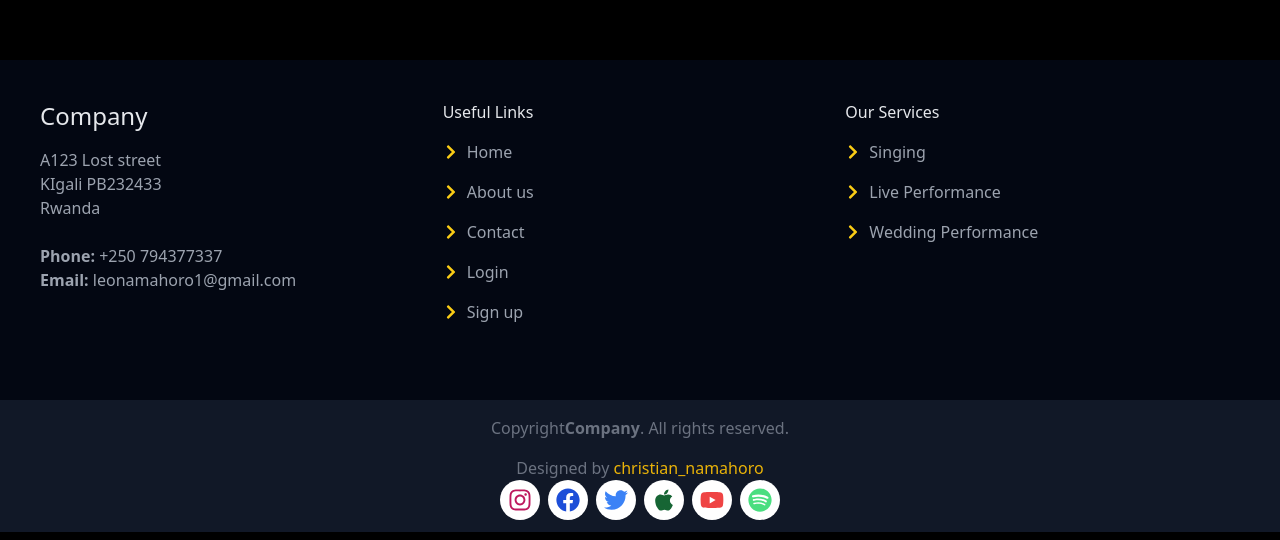
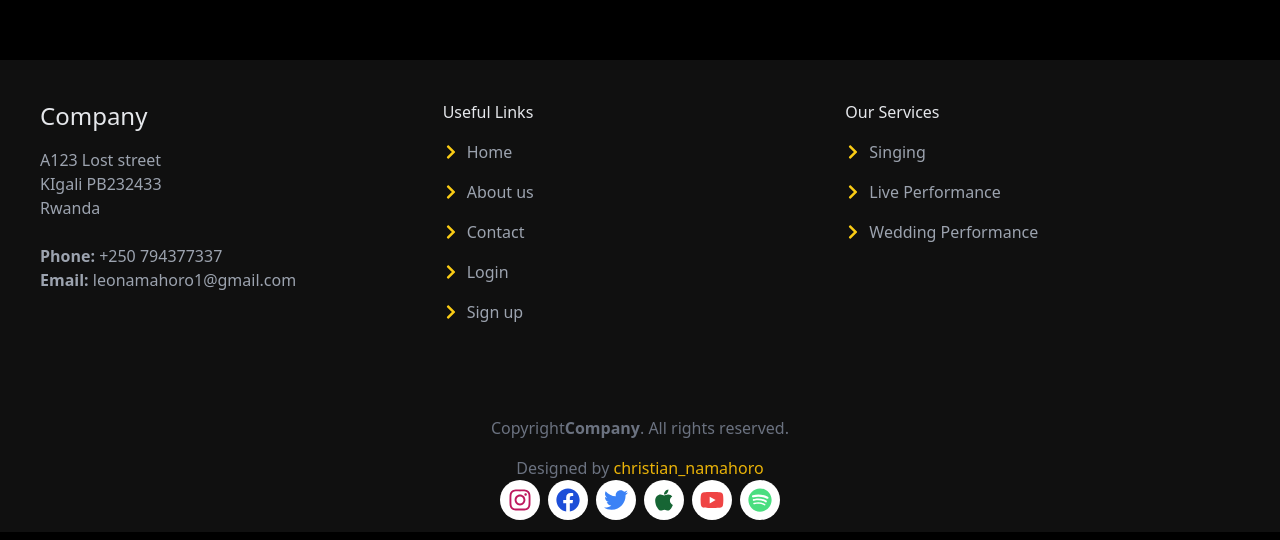
Before and after one commit to namahoroleochristian/Trappish, a React (Create React App) app: page /Releases in a window 1280 px wide. Shown: the part 1239-1779 px from the top of the page. Built offline with nearby package versions, Linux system fonts and the light colour scheme.

Commit message:
customised footer and title of web

```diff
--- a/public/index.html
+++ b/public/index.html
@@ -2,19 +2,19 @@
 <html lang="en">
   <head>
     <meta charset="utf-8" />
-    <link rel="icon" href="%PUBLIC_URL%/favicon.ico" />
+    <link rel="icon" href="../src/assets/trapp.png" />
     <meta name="viewport" content="width=device-width, initial-scale=1" />
     <meta name="theme-color" content="#000000" />
     <meta
       name="description"
       content="Web site created using create-react-app"
     />
-    <link rel="apple-touch-icon" href="%PUBLIC_URL%/logo192.png" />
+    <link rel="apple-touch-icon" href="../src/assets/trapp.png" />
     <!--
       manifest.json provides metadata used when your web app is installed on a
       user's mobile device or desktop. See https://developers.google.com/web/fundamentals/web-app-manifest/
     -->
-    <link rel="manifest" href="%PUBLIC_URL%/manifest.json" />
+    <link rel="manifest" href="../src/assets/trapp.png" />
     <!--
       Notice the use of %PUBLIC_URL% in the tags above.
       It will be replaced with the URL of the `public` folder during the build.
@@ -24,7 +24,7 @@
       work correctly both with client-side routing and a non-root public URL.
       Learn how to configure a non-root public URL by running `npm run build`.
     -->
-    <title>React App</title>
+    <title>Trappish</title>
   </head>
   <body className="dark" >
     <noscript>You need to enable JavaScript to run this app.</noscript>
--- a/src/components/Footer.jsx
+++ b/src/components/Footer.jsx
@@ -7,7 +7,7 @@ function Footer() {
   return (
     <>
       <footer>
-        <div className="bg-gray-950 text-gray-200 p-10">
+        <div className="bg-[#101010] text-gray-200 p-10">
           <div className="max-w-7xl mx-auto">
             <div className="grid grid-cols-1 md:grid-cols-2 lg:grid-cols-3 gap-2">
               <div className="mb-5">
@@ -83,7 +83,7 @@ function Footer() {
             </div>
           </div>
         </div>
-        <div className="bg-gray-900 w-full text-gray-500 px-10">
+        <div className="bg-[#101010] w-full text-gray-500 px-10">
           <div className="text-center">
             <div className="flex flex-col max-w-7xl sm:flex-row py-4 mx-auto justify-center items-center">
               Copyright <strong><span>Company</span></strong>. All rights reserved.
```
